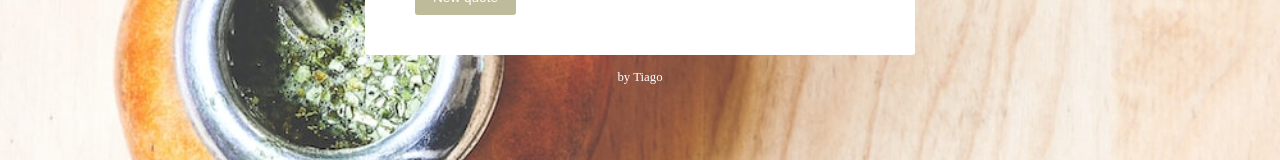
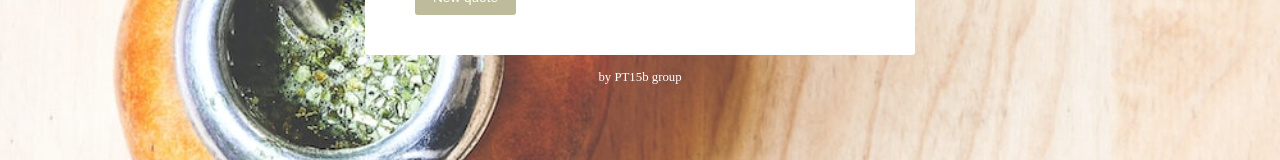
Before and after one commit to tiago1820/motivamate, a React (Vite) app: page / in a window 1280 px wide. Shown: the part 464-624 px from the top of the page. Built offline with nearby package versions, Linux system fonts and the light colour scheme.

Commit message:
Update Quote.jsx
Autor del proyecto: PT15 group.

```diff
--- a/src/components/Quote/Quote.jsx
+++ b/src/components/Quote/Quote.jsx
@@ -25,7 +25,7 @@ export default function Quote(props) {
             </div>
             <div className={styles.footer}>
                 by
-                <a href="#"> Tiago</a>
+                <a href="#"> PT15b group</a>
             </div>
 
         </div>
```
